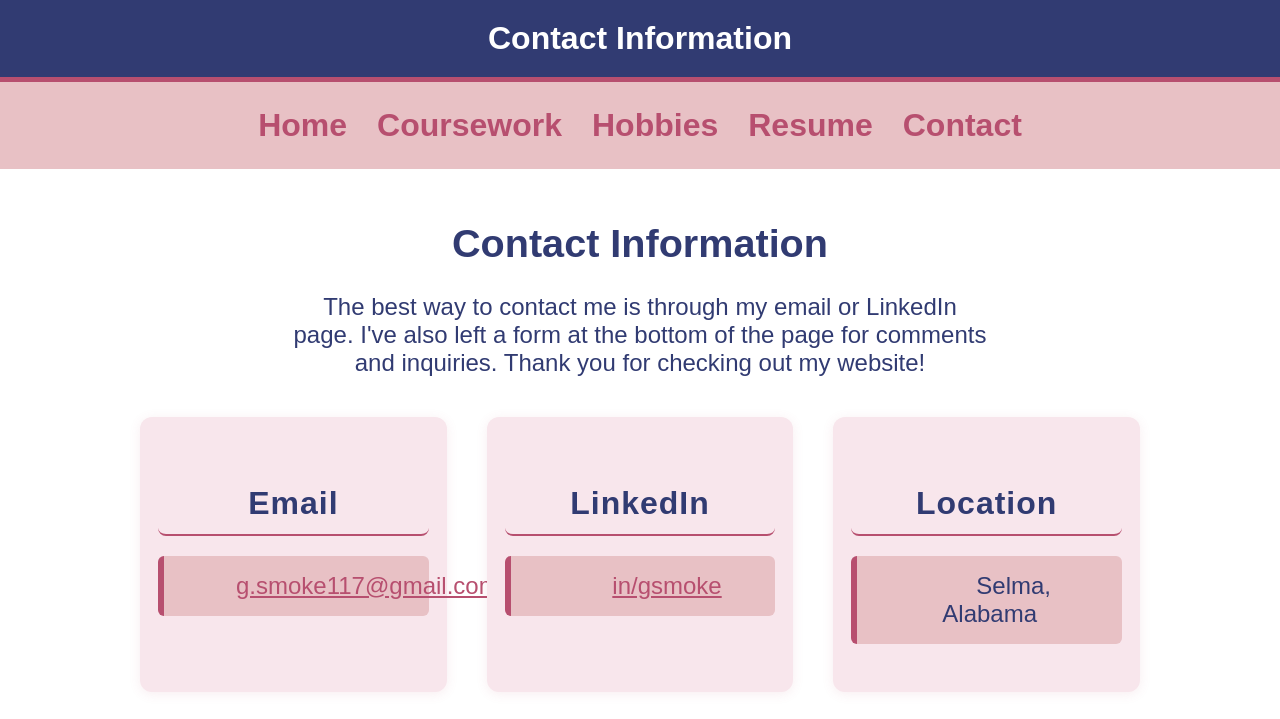
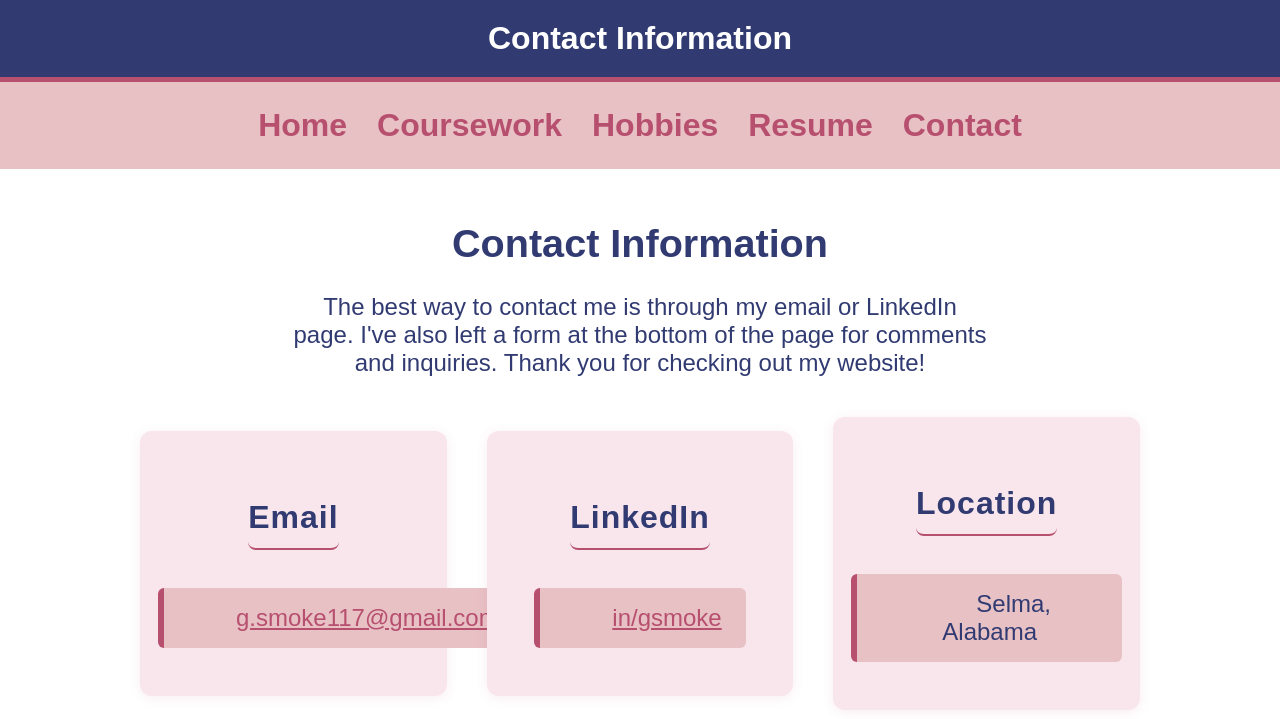
Before and after one commit to gsmoke117/gsmoke, a plain HTML site: page contact.html in a window 1280 px wide. Shown: the top 719 px of the page. Drawn offline with Linux system fonts and the light colour scheme.

Commit message:
center contact

```diff
--- a/mainstyle.css
+++ b/mainstyle.css
@@ -154,28 +154,38 @@ li {
 /* Contact columns */
 .contact-columns {
     display: flex;
-    justify-content: center;
-    gap: 40px;
+    justify-content: center; /* Center columns horizontally */
+    align-items: center;     /* Align columns vertically */
+    gap: 40px;               /* Space between columns */
     margin: 40px auto 0 auto;
     max-width: 1000px;
+    flex-wrap: wrap;         /* Allow items to wrap on smaller screens */
 }
 
 .contact-col {
     flex: 1 1 0;
-    min-width: 220px;
+    min-width: 220px; /* Ensure minimum size for smaller screens */
     max-width: 320px;
-    background: #F8E6EC;
+    background: #F8E6EC; /* light pink */
     border-radius: 12px;
     box-shadow: 0 2px 12px rgba(183, 79, 111, 0.10);
     padding: 24px 18px 18px 18px;
-    text-align: center;
+    text-align: center;   /* Center text */
+    display: flex;
+    flex-direction: column;  /* Stack contact info vertically */
+    align-items: center;     /* Center items horizontally */
+    justify-content: center; /* Vertically center content */
 }
 
 @media (max-width: 900px) {
     .contact-columns {
         flex-direction: column;
         gap: 24px;
-        max-width: 600px;
+        max-width: 600px; /* Smaller max-width on smaller screens */
+    }
+
+    .contact-col {
+        width: 100%; /* Make the columns take full width on smaller screens */
     }
 }
 
@@ -305,12 +315,14 @@ video {
     border: 2px solid #B74F6F; /* reddish pink */
     border-radius: 10px;
 }
+
 audio {
   display: block;
   margin: 20px auto; /* top/bottom 20px, left/right auto centers it */
   width: 300px;      /* optional: set player width */
   border-radius: 8px; /* optional: rounded corners */
 }
+
 button {
   display: block;
   margin: 20px auto; /* centers horizontally, with 20px vertical spacing */
@@ -327,6 +339,7 @@ button {
 button:hover {
   background-color: #313B72; /* deep navy */
 }
+
 form {
   display: flex;
   flex-direction: column;
```
Also changed, not shown: resume.html (+3 -0 lines).
